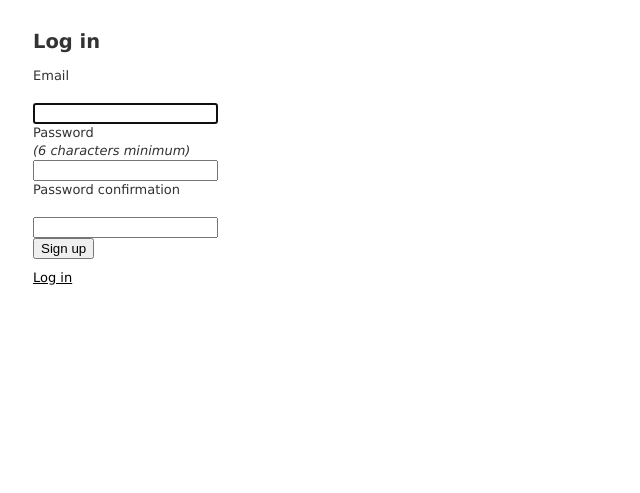
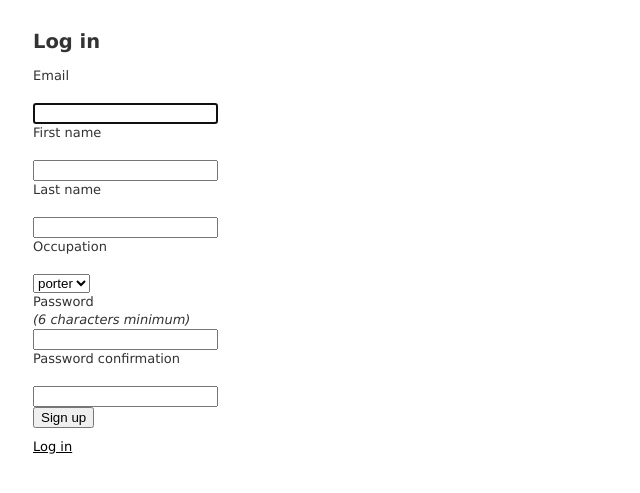
Before and after one commit to abhinavDhulipala/BimaGuide, a Rails app: the page made by app/controllers/application_controller.rb in a window 1280 px wide. Shown: the top 493 px of the page, without its empty margins (0-640 px from the left). Run offline with Rails 7, Linux system fonts and the light colour scheme; style sheets or scripts are compiled from the project's sources.

Commit message:
registration devise modificaiton complete

```diff
--- a/app/controllers/application_controller.rb
+++ b/app/controllers/application_controller.rb
@@ -4,6 +4,6 @@ class ApplicationController < ActionController::Base
   private
 
   def configure_permitted_parameters
-    devise_parameter_sanitizer.permit(:sign_up, keys: %i[first_name last_name])
+    devise_parameter_sanitizer.permit(:sign_up, keys: %i[first_name last_name occupation])
   end
 end
--- a/app/models/employee.rb
+++ b/app/models/employee.rb
@@ -1,6 +1,13 @@
 class Employee < ApplicationRecord
   # Include default devise modules. Others available are:
   # :confirmable, :lockable, :timeoutable, :trackable and :omniauthable
+  @@viable_occupations = %i[porter guide]
+
   devise :database_authenticatable, :registerable,
          :recoverable, :rememberable, :validatable
+  validates_inclusion_of :occupation, in: @@viable_occupations, on: :create, message: "not part of viable occupation"
+
+  def self.viable_occupations
+    @@viable_occupations
+  end
 end
--- a/app/views/devise/registrations/new.html.erb
+++ b/app/views/devise/registrations/new.html.erb
@@ -7,6 +7,21 @@
   <div class="form-group">
     <%= f.label :email %><br />
     <%= f.email_field :email, autofocus: true, autocomplete: "email", class: 'form-control' %>
+  </div>
+
+  <div class="form-group">
+    <%= f.label :first_name %><br/>
+    <%= f.text_field :first_name, class: 'form-control' %>
+  </div>
+
+  <div class="form-group">
+    <%= f.label :last_name %><br/>
+    <%= f.text_field :last_name, class: 'form-control' %>
+  </div>
+
+  <div class="form-group">
+    <%= f.label :occupation %><br/>
+    <%= f.select :occupation, Employee.viable_occupations, class: 'form-control ' %>
   </div>
 
   <div class="form-group">
```
